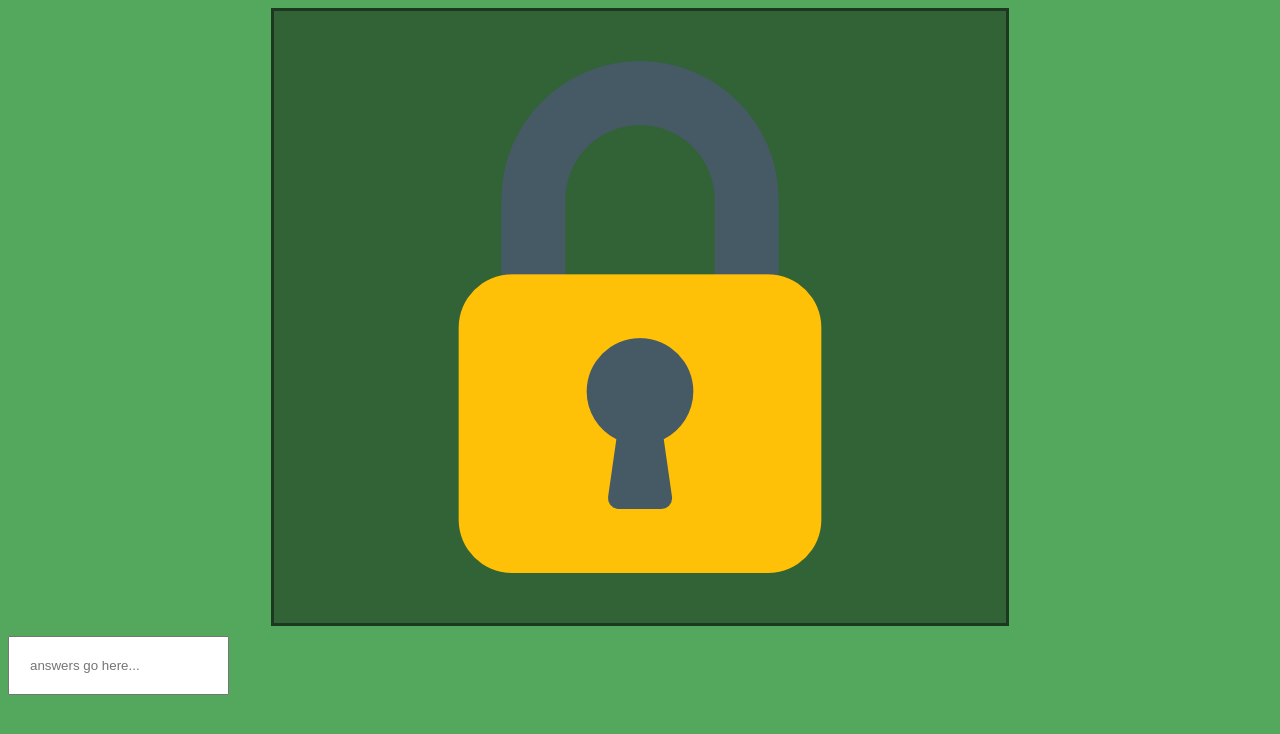
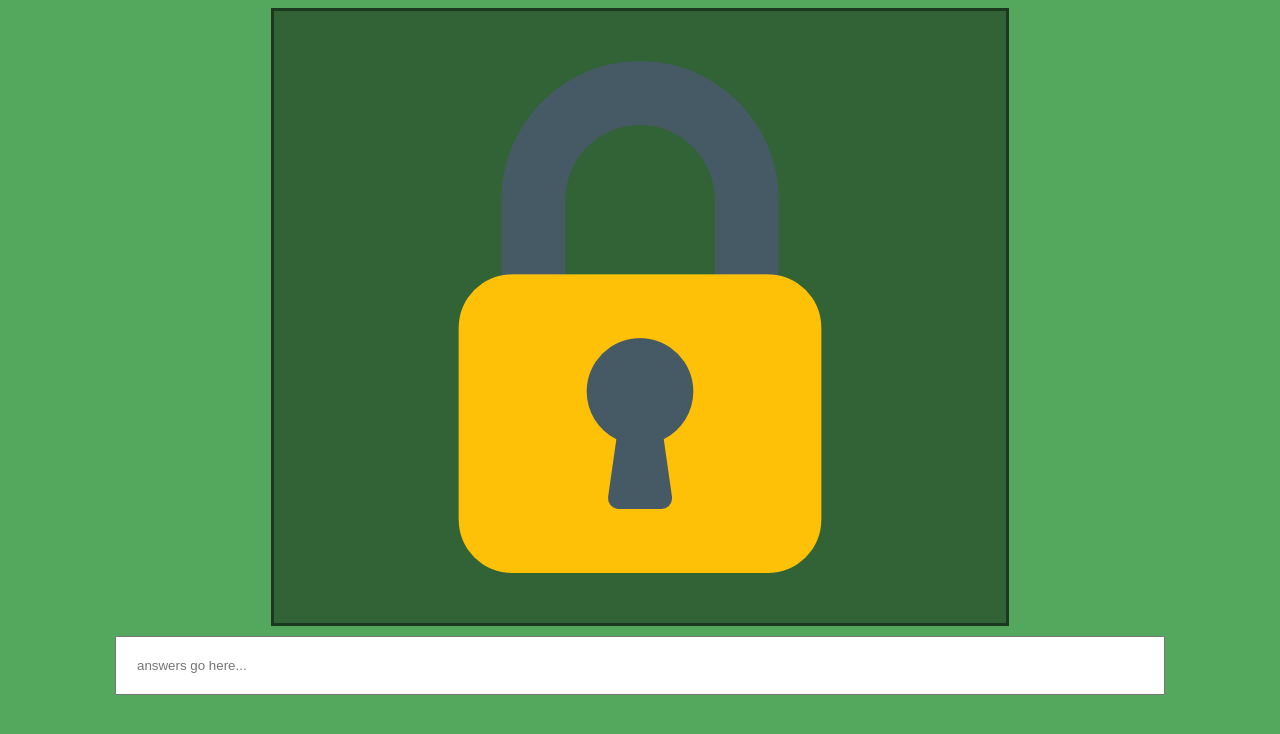
Before and after one commit to m-o-n-a-r-c-h/trial4, a plain HTML site: page index.html in a window 1280 px wide. Drawn offline with Linux system fonts and the light colour scheme.

Commit message:
Update index.html

```diff
--- a/index.html
+++ b/index.html
@@ -2,6 +2,10 @@
  <style>
   body {
    background-color: #54A85D;
+  }
+  .sidrbar-container {
+   display: flex;
+   flex-direction: column;
   }
   .sidebar-container {
    background-color: #316336;
@@ -15,6 +19,7 @@
   input {
    padding: 20px;
    margin: 10px auto;
+   width: 1050px;
   }
  </style>
  <body>
```
